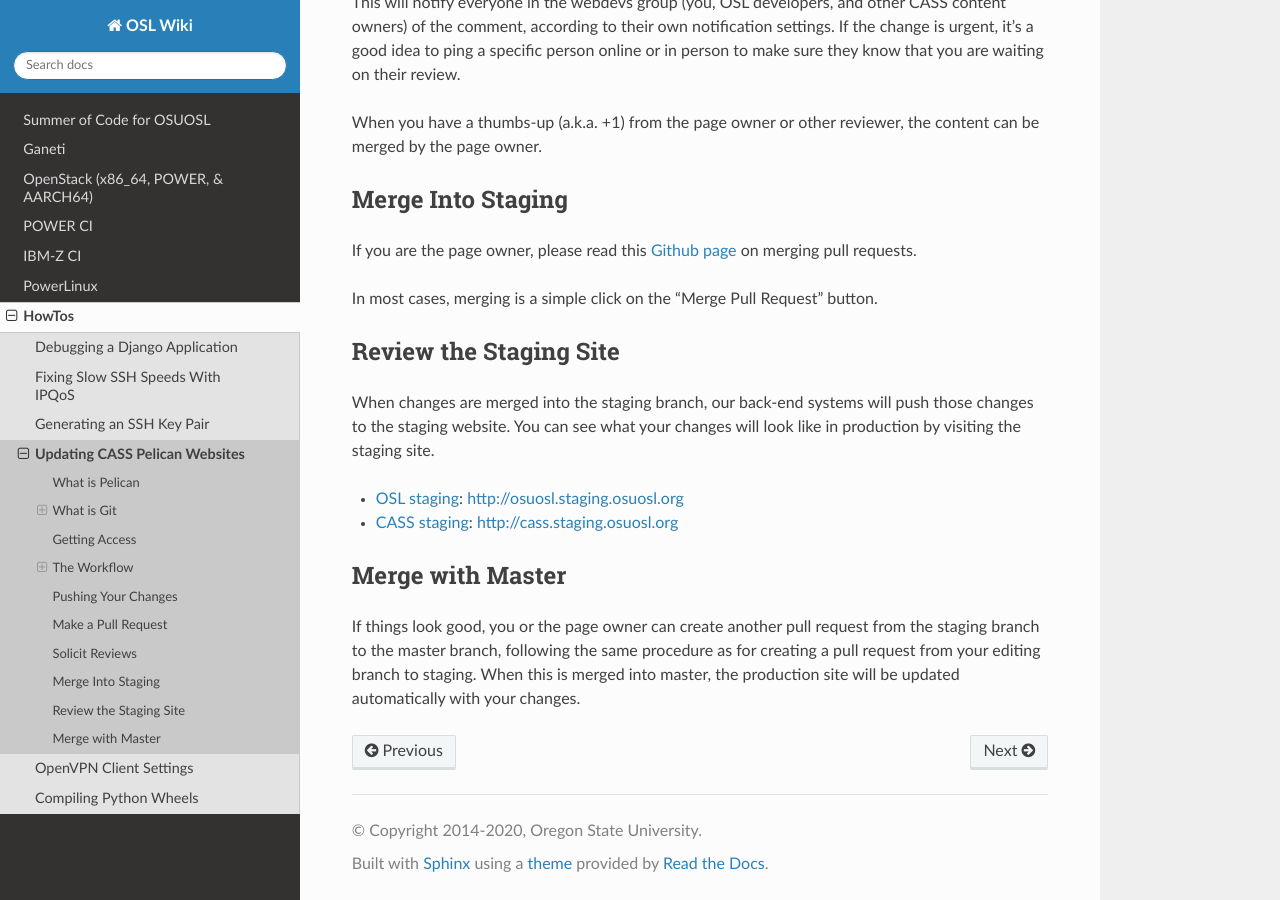
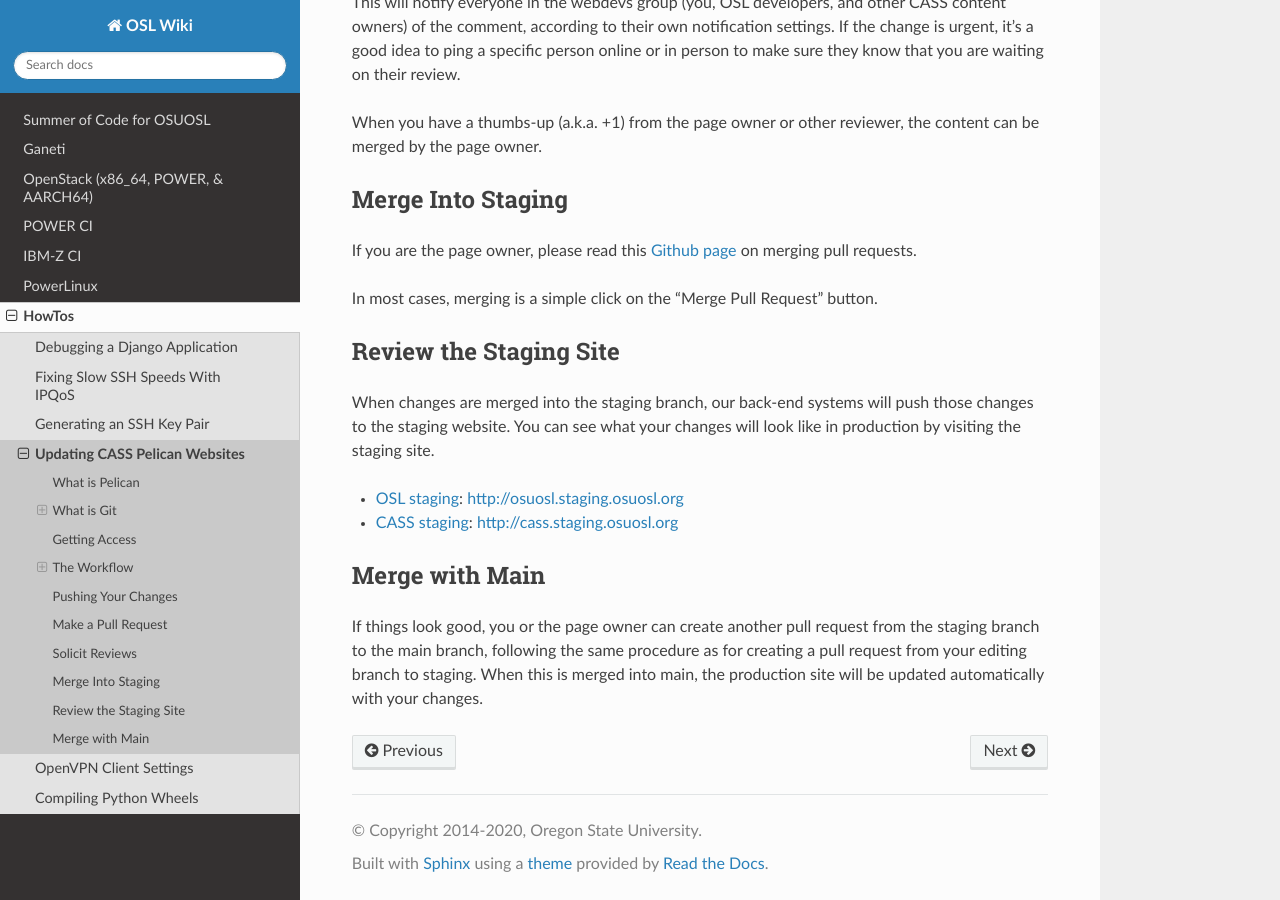
Before and after one commit to osuosl/wiki, a Sphinx documentation site: the page built from source/howtos/updating_pelican_sites.rst, in a window 1280 px wide and 900 px high, scrolled down 12157 px. Built offline with Sphinx 7.4.7 and the Read the Docs theme 2.0.0, drawn with Linux system fonts in a browser that asks for light colours; some of the changed text lies outside the part shown.

Commit message:
Updated howtos

```diff
--- a/source/howtos/updating_pelican_sites.rst
+++ b/source/howtos/updating_pelican_sites.rst
@@ -533,7 +533,7 @@ Make a Pull Request
 -------------------
 
 A pull request, a.k.a. PR, is a request to have your branch merged into another
-branch (usually staging or master, but it can be any branch). You can create a
+branch (usually staging or main, but it can be any branch). You can create a
 PR from Github Desktop, or on the Github site itself.
 
 **GitHub Desktop**
@@ -620,11 +620,11 @@ like in production by visiting the staging site.
 .. _CASS Staging: http://cass.staging.osuosl.org
 
 
-Merge with Master
+Merge with Main
 -----------------
 
 If things look good, you or the page owner can create another pull request from
-the staging branch to the master branch, following the same procedure as
+the staging branch to the main branch, following the same procedure as
 for creating a pull request from your editing branch to staging. When this
-is merged into master, the production site will be updated automatically with
+is merged into main, the production site will be updated automatically with
 your changes.
```
